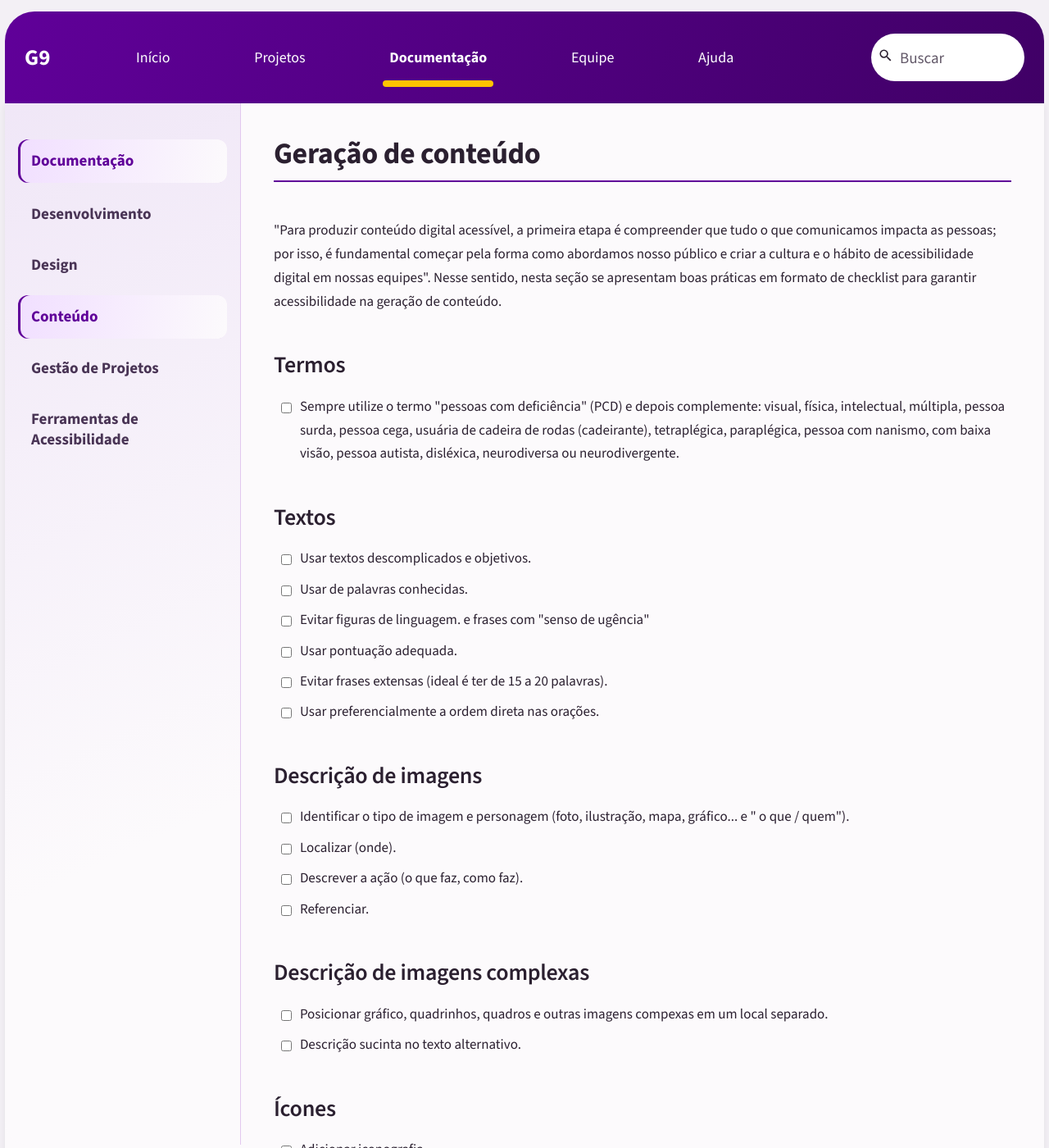
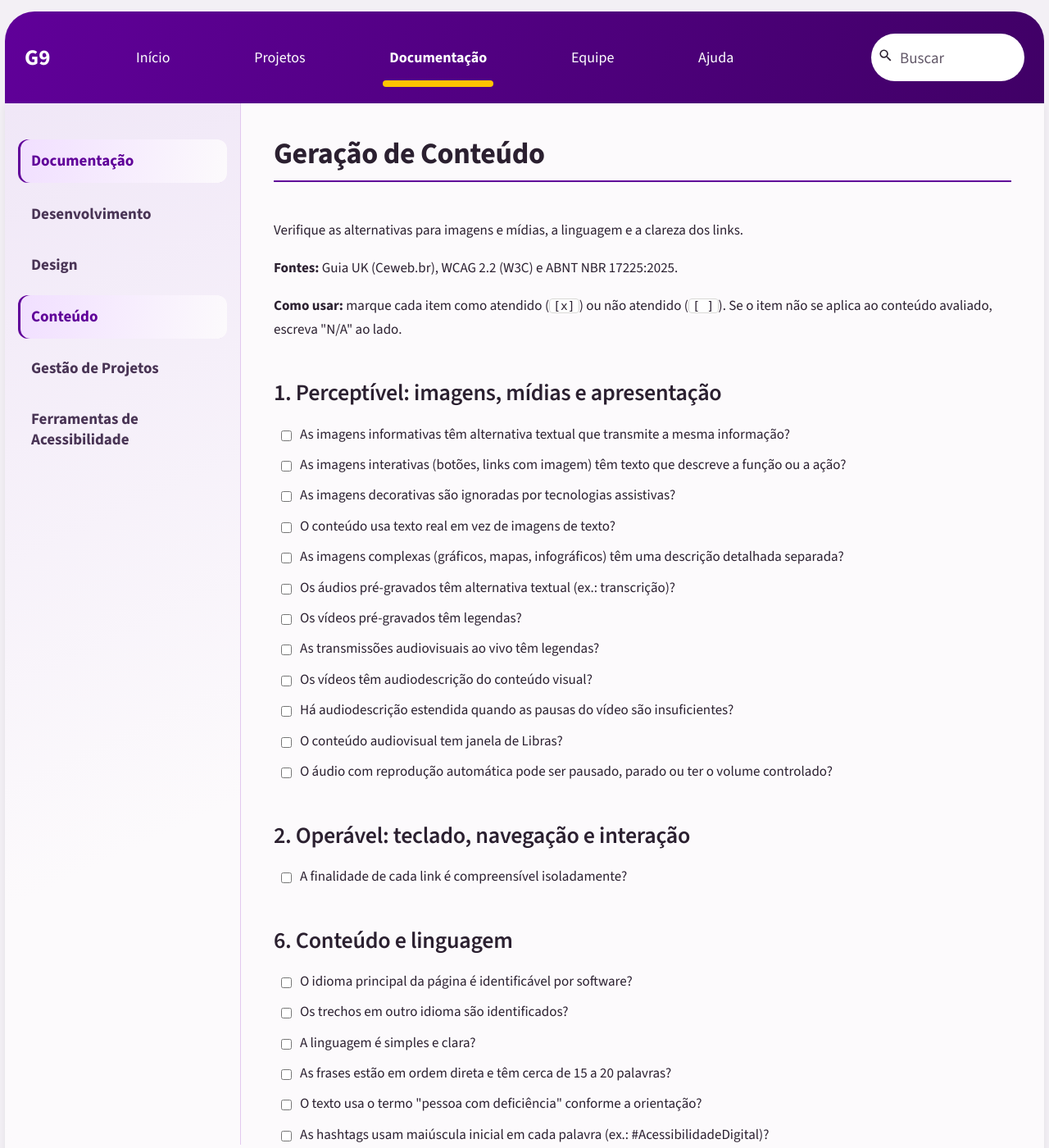
Before and after one commit to UnB-IHC/IHC_2026.2_Grupo09, an MkDocs documentation site: the page built from docs/geracaoConteudo/conteudo.md, in a window 1280 px wide and 1400 px high. Shown: the whole window at 82% size. Built offline with MkDocs 1.6.1 and Material for MkDocs 9.7.7, drawn with Linux system fonts in a browser that asks for light colours; some web fonts are replaced; some of the changed text lies outside the part shown.

Commit message:
docs: revisar checklist de geração de conteúdo

```diff
--- a/docs/geracaoConteudo/conteudo.md
+++ b/docs/geracaoConteudo/conteudo.md
@@ -1,54 +1,46 @@
-# Geração de conteúdo
+# Geração de Conteúdo
 
-"Para produzir conteúdo digital acessível, a primeira etapa é compreender que tudo o que comunicamos impacta as pessoas; por isso, é fundamental começar pela forma como abordamos nosso público e criar a cultura e o hábito de acessibilidade digital em nossas equipes". Nesse sentido, nesta seção se apresentam boas práticas em formato de checklist para garantir acessibilidade na geração de conteúdo.
+Verifique as alternativas para imagens e mídias, a linguagem e a clareza dos links.
 
-## Termos
-- [ ] Sempre utilize o termo "pessoas com deficiência" (PCD) e depois complemente: visual, física, intelectual, múltipla, pessoa  surda, pessoa cega, usuária de cadeira de rodas (cadeirante), tetraplégica, paraplégica, pessoa com nanismo, com baixa visão, pessoa autista, disléxica, neurodiversa ou neurodivergente.
+**Fontes:** Guia UK (Ceweb.br), WCAG 2.2 (W3C) e ABNT NBR 17225:2025.
 
-## Textos
-- [ ] Usar textos descomplicados e objetivos.
-- [ ] Usar de palavras conhecidas.
-- [ ] Evitar figuras de linguagem. e frases com "senso de ugência"
-- [ ] Usar pontuação adequada.
-- [ ] Evitar frases extensas (ideal é ter de 15 a 20 palavras).
-- [ ] Usar preferencialmente a ordem direta nas orações.
+**Como usar:** marque cada item como atendido (`[x]`) ou não atendido (`[ ]`). Se o item não se aplica ao conteúdo avaliado, escreva "N/A" ao lado.
 
-## Descrição de imagens
-- [ ] Identificar o tipo de imagem e personagem (foto, ilustração, mapa, gráfico... e " o que / quem").
-- [ ] Localizar (onde).
-- [ ] Descrever a ação (o que faz, como faz).
-- [ ] Referenciar.
+## 1. Perceptível: imagens, mídias e apresentação
 
-## Descrição de imagens complexas
-- [ ] Posicionar gráfico, quadrinhos, quadros e outras imagens compexas em um local separado.
-- [ ] Descrição sucinta no texto alternativo.
+- [ ] As imagens informativas têm alternativa textual que transmite a mesma informação?
+- [ ] As imagens interativas (botões, links com imagem) têm texto que descreve a função ou a ação?
+- [ ] As imagens decorativas são ignoradas por tecnologias assistivas?
+- [ ] O conteúdo usa texto real em vez de imagens de texto?
+- [ ] As imagens complexas (gráficos, mapas, infográficos) têm uma descrição detalhada separada?
+- [ ] Os áudios pré-gravados têm alternativa textual (ex.: transcrição)?
+- [ ] Os vídeos pré-gravados têm legendas?
+- [ ] As transmissões audiovisuais ao vivo têm legendas?
+- [ ] Os vídeos têm audiodescrição do conteúdo visual?
+- [ ] Há audiodescrição estendida quando as pausas do vídeo são insuficientes?
+- [ ] O conteúdo audiovisual tem janela de Libras?
+- [ ] O áudio com reprodução automática pode ser pausado, parado ou ter o volume controlado?
 
-## Ícones
-- [ ] Adicionar iconografia.
-- [ ] Adicionar ícone e texto.
-- [ ] Adicionar texto alternativo para ícones clicáveis.
-- [ ] Descrever no texto alternativo, quando necessário usá-lo, a ação da pessoa usuária e para onde será direcionada.
+## 2. Operável: teclado, navegação e interação
 
-## Mídias de vídeo
-- [ ] Adicionar descritivo curto para vídeos.
-- [ ] Optar pro legendas: Open Caption e Closed Caption para vídeos.
+- [ ] A finalidade de cada link é compreensível isoladamente?
 
-## Autodescrição
-- [ ] Adionar autodescrição no roteiro dos vídeos
+## 6. Conteúdo e linguagem
 
-# Podcasts
-- [ ] Transcrever o conteúdo do episódio.
-- [ ] Incluir além da partes faladas, como sons de fundos, efeitos sonoros, quem está falando etc.
-- [ ] Inserir um avatar na página falada para a interpretção do texto transcrito para Libras.
-- [ ] Considerar também formato de vídeo.
+- [ ] O idioma principal da página é identificável por software?
+- [ ] Os trechos em outro idioma são identificados?
+- [ ] A linguagem é simples e clara?
+- [ ] As frases estão em ordem direta e têm cerca de 15 a 20 palavras?
+- [ ] O texto usa o termo "pessoa com deficiência" conforme a orientação?
+- [ ] As hashtags usam maiúscula inicial em cada palavra (ex.: #AcessibilidadeDigital)?
+- [ ] O uso de emojis é moderado?
+- [ ] As siglas e abreviaturas são expandidas ou explicadas?
+- [ ] A pronúncia de palavras ambíguas é esclarecida quando necessário?
 
-## Hashtags e Emojis
-- [ ] Em hashtags, utilize a primeira letra de cada palavra em maiúsculas para que leitores possam identificar palavras corretamente.
-- [ ] Não abusar de emojis, pois nem sempre sua descrição é suficiente para um bom entendimento.
+## Referências
 
-## Hiperlinks
-- [ ] Descrição de links e botões devem ser compreensíveis de maneira maneira isolada.
+ASSOCIAÇÃO BRASILEIRA DE NORMAS TÉCNICAS. **ABNT NBR 17225:2025**: Acessibilidade em conteúdo e aplicações web: requisitos. Rio de Janeiro: ABNT, 2025.
 
-## Bibliografia
+CENTRO DE ESTUDOS SOBRE TECNOLOGIAS WEB. **Guia de boas práticas para acessibilidade digital**. [S. l.]: Ceweb.br, [s. d.]. Disponível em: https://ceweb.br/projetos/bruk/guia-html/. Acesso em: 26 out. 2026.
 
-> <a id="RP1" href="#TEC1"></a> DINIZ, V.; FERRAZ, R.; NASCIMENTO, C. M.; CREDIDIO, R. Guia de Boas Práticas para Acessibilidade Digital. Programa de Cooperação entre Reino Unido e Brasil em Acesso Digital, 2023. Disponível em: [https://www.gov.br/governodigital/pt-br/acessibilidade-e-usuario/acessibilidade-digital/guiaboaspraaticasparaacessibilidadedigital.pdf](https://www.gov.br/governodigital/pt-br/acessibilidade-e-usuario/acessibilidade-digital/guiaboaspraaticasparaacessibilidadedigital.pdf). Acesso em: 9 Mai. 2024.
+WORLD WIDE WEB CONSORTIUM. **Web Content Accessibility Guidelines (WCAG) 2.2**. W3C Recommendation, 12 dez. 2024. Disponível em: https://www.w3.org/TR/2024/REC-WCAG22-20241212/. Acesso em: 26 out. 2026.
```
